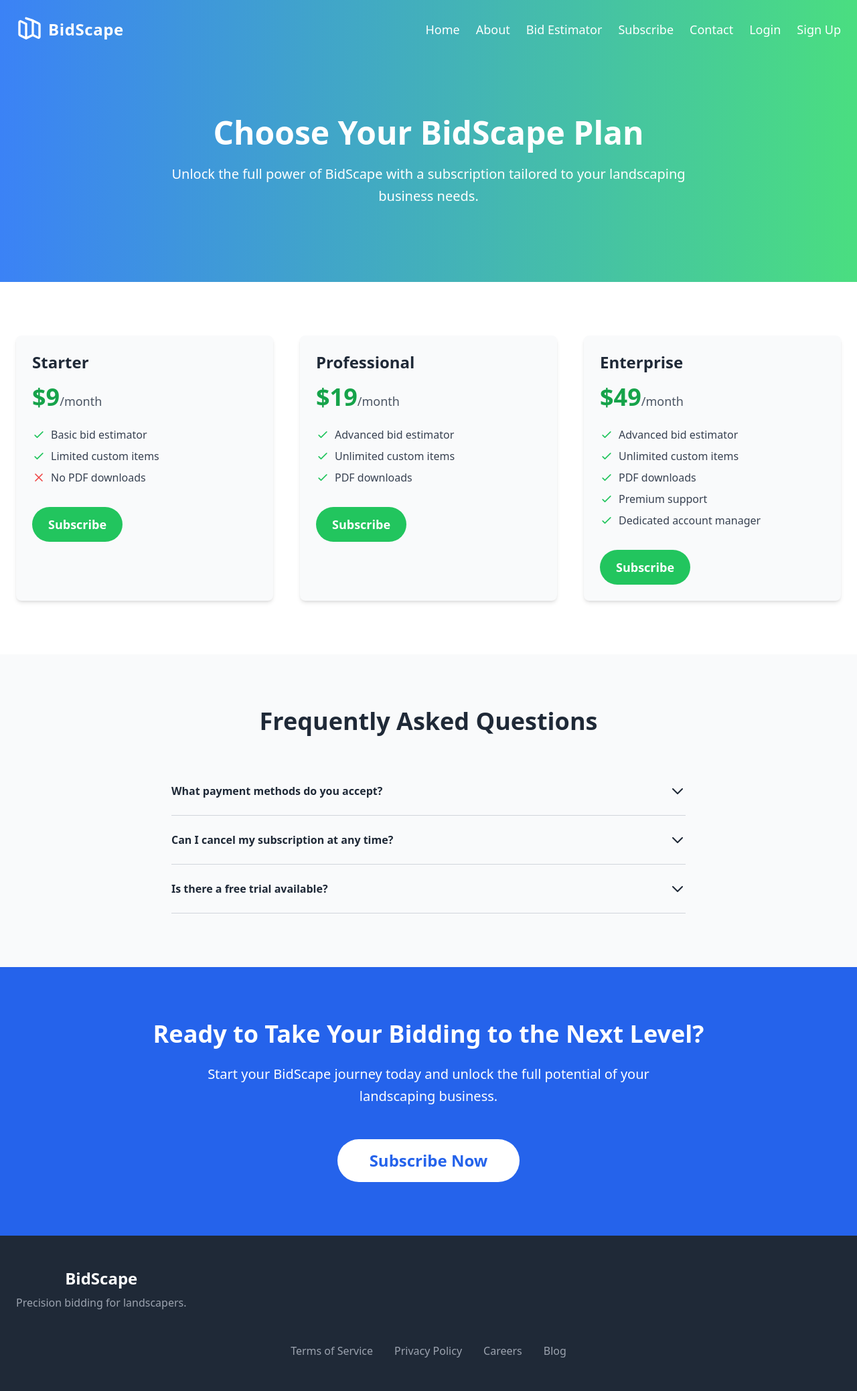
After one commit to JohnathonCrowder/Landscape_bidder, a Flask app: page /subscribe in a window 1280 px wide. The commit adds this page. Shown: the whole page at 67% size. Run offline with Flask 3, Linux system fonts and the light colour scheme; some libraries are stand-ins or nearby versions.

Commit message:
Added Subscription page

```diff
--- a/app/routes.py
+++ b/app/routes.py
@@ -146,6 +146,10 @@ def generate_pdf(items_data, total_cost, is_custom=False):
 @bp.route('/')
 def index():
     return render_template('index.html', title='Home')
+
+@bp.route('/subscribe')
+def subscribe():
+    return render_template('subscribe.html', title='Subscribe')
 
 @bp.route('/about')
 def about():
--- a/app/templates/base.html
+++ b/app/templates/base.html
@@ -22,6 +22,7 @@
                     <a href="{{ url_for('main.index') }}" class="text-lg font-medium hover:text-blue-100 transition duration-300 ease-in-out">Home</a>
                     <a href="{{ url_for('main.about') }}" class="text-lg font-medium hover:text-blue-100 transition duration-300 ease-in-out">About</a>
                     <a href="{{ url_for('main.bid_estimator') }}" class="text-lg font-medium hover:text-blue-100 transition duration-300 ease-in-out">Bid Estimator</a>
+                    <a href="{{ url_for('main.subscribe') }}" class="text-lg font-medium hover:text-blue-100 transition duration-300 ease-in-out">Subscribe</a>
                     <a href="{{ url_for('main.contact') }}" class="text-lg font-medium hover:text-blue-100 transition duration-300 ease-in-out">Contact</a>
                     {% if current_user.is_authenticated %}
                         <a href="{{ url_for('main.custom_bidder') }}" class="text-lg font-medium hover:text-blue-100 transition duration-300 ease-in-out">Custom Bidder</a>
@@ -45,9 +46,11 @@
                     <a href="{{ url_for('main.index') }}" class="text-lg font-medium hover:text-blue-100 transition duration-300 ease-in-out">Home</a>
                     <a href="{{ url_for('main.about') }}" class="text-lg font-medium hover:text-blue-100 transition duration-300 ease-in-out">About</a>
                     <a href="{{ url_for('main.bid_estimator') }}" class="text-lg font-medium hover:text-blue-100 transition duration-300 ease-in-out">Bid Estimator</a>
+                    <a href="{{ url_for('main.subscribe') }}" class="text-lg font-medium hover:text-blue-100 transition duration-300 ease-in-out">Subscribe</a>
                     <a href="{{ url_for('main.contact') }}" class="text-lg font-medium hover:text-blue-100 transition duration-300 ease-in-out">Contact</a>
                     {% if current_user.is_authenticated %}
                         <a href="{{ url_for('main.custom_bidder') }}" class="text-lg font-medium hover:text-blue-100 transition duration-300 ease-in-out">Custom Bidder</a>
+
                         <a href="{{ url_for('main.account') }}" class="text-lg font-medium hover:text-blue-100 transition duration-300 ease-in-out">Account</a>
                         <a href="{{ url_for('main.logout') }}" class="text-lg font-medium hover:text-blue-100 transition duration-300 ease-in-out">Logout</a>
                     {% else %}
--- /dev/null
+++ b/app/templates/subscribe.html
@@ -0,0 +1,180 @@
+{% extends 'base.html' %}
+
+{% block title %}Subscribe{% endblock %}
+
+{% block content %}
+<div class="bg-gradient-to-r from-blue-500 to-green-400 text-white py-20">
+    <div class="container mx-auto px-6 text-center">
+        <h1 class="text-5xl font-extrabold mb-4 leading-tight">Choose Your BidScape Plan</h1>
+        <p class="text-xl mb-8 max-w-3xl mx-auto leading-relaxed">
+            Unlock the full power of BidScape with a subscription tailored to your landscaping business needs.
+        </p>
+    </div>
+</div>
+
+<section class="py-20 bg-white">
+    <div class="container mx-auto px-6">
+        <div class="grid grid-cols-1 md:grid-cols-3 gap-10">
+            <div class="bg-gray-50 rounded-lg shadow-md p-6 hover:shadow-lg transition-shadow duration-300">
+                <h3 class="text-2xl font-bold text-gray-800 mb-4">Starter</h3>
+                <p class="text-4xl font-extrabold text-green-600 mb-6">$9<span class="text-lg font-normal text-gray-600">/month</span></p>
+                <ul class="text-gray-700 mb-8">
+                    <li class="flex items-center mb-2">
+                        <svg class="w-5 h-5 text-green-500 mr-2" fill="none" stroke="currentColor" viewBox="0 0 24 24" xmlns="http://www.w3.org/2000/svg">
+                            <path stroke-linecap="round" stroke-linejoin="round" stroke-width="2" d="M5 13l4 4L19 7"></path>
+                        </svg>
+                        Basic bid estimator
+                    </li>
+                    <li class="flex items-center mb-2">
+                        <svg class="w-5 h-5 text-green-500 mr-2" fill="none" stroke="currentColor" viewBox="0 0 24 24" xmlns="http://www.w3.org/2000/svg">
+                            <path stroke-linecap="round" stroke-linejoin="round" stroke-width="2" d="M5 13l4 4L19 7"></path>
+                        </svg>
+                        Limited custom items
+                    </li>
+                    <li class="flex items-center mb-2">
+                        <svg class="w-5 h-5 text-red-500 mr-2" fill="none" stroke="currentColor" viewBox="0 0 24 24" xmlns="http://www.w3.org/2000/svg">
+                            <path stroke-linecap="round" stroke-linejoin="round" stroke-width="2" d="M6 18L18 6M6 6l12 12"></path>
+                        </svg>
+                        No PDF downloads
+                    </li>
+                </ul>
+                <a href="#" class="bg-green-500 hover:bg-green-600 text-white font-bold py-3 px-6 rounded-full text-lg transition duration-300 ease-in-out transform hover:scale-105 hover:shadow-lg inline-block">
+                    Subscribe
+                </a>
+            </div>
+            <div class="bg-gray-50 rounded-lg shadow-md p-6 hover:shadow-lg transition-shadow duration-300">
+                <h3 class="text-2xl font-bold text-gray-800 mb-4">Professional</h3>
+                <p class="text-4xl font-extrabold text-green-600 mb-6">$19<span class="text-lg font-normal text-gray-600">/month</span></p>
+                <ul class="text-gray-700 mb-8">
+                    <li class="flex items-center mb-2">
+                        <svg class="w-5 h-5 text-green-500 mr-2" fill="none" stroke="currentColor" viewBox="0 0 24 24" xmlns="http://www.w3.org/2000/svg">
+                            <path stroke-linecap="round" stroke-linejoin="round" stroke-width="2" d="M5 13l4 4L19 7"></path>
+                        </svg>
+                        Advanced bid estimator
+                    </li>
+                    <li class="flex items-center mb-2">
+                        <svg class="w-5 h-5 text-green-500 mr-2" fill="none" stroke="currentColor" viewBox="0 0 24 24" xmlns="http://www.w3.org/2000/svg">
+                            <path stroke-linecap="round" stroke-linejoin="round" stroke-width="2" d="M5 13l4 4L19 7"></path>
+                        </svg>
+                        Unlimited custom items
+                    </li>
+                    <li class="flex items-center mb-2">
+                        <svg class="w-5 h-5 text-green-500 mr-2" fill="none" stroke="currentColor" viewBox="0 0 24 24" xmlns="http://www.w3.org/2000/svg">
+                            <path stroke-linecap="round" stroke-linejoin="round" stroke-width="2" d="M5 13l4 4L19 7"></path>
+                        </svg>
+                        PDF downloads
+                    </li>
+                </ul>
+                <a href="#" class="bg-green-500 hover:bg-green-600 text-white font-bold py-3 px-6 rounded-full text-lg transition duration-300 ease-in-out transform hover:scale-105 hover:shadow-lg inline-block">
+                    Subscribe
+                </a>
+            </div>
+            <div class="bg-gray-50 rounded-lg shadow-md p-6 hover:shadow-lg transition-shadow duration-300">
+                <h3 class="text-2xl font-bold text-gray-800 mb-4">Enterprise</h3>
+                <p class="text-4xl font-extrabold text-green-600 mb-6">$49<span class="text-lg font-normal text-gray-600">/month</span></p>
+                <ul class="text-gray-700 mb-8">
+                    <li class="flex items-center mb-2">
+                        <svg class="w-5 h-5 text-green-500 mr-2" fill="none" stroke="currentColor" viewBox="0 0 24 24" xmlns="http://www.w3.org/2000/svg">
+                            <path stroke-linecap="round" stroke-linejoin="round" stroke-width="2" d="M5 13l4 4L19 7"></path>
+                        </svg>
+                        Advanced bid estimator
+                    </li>
+                    <li class="flex items-center mb-2">
+                        <svg class="w-5 h-5 text-green-500 mr-2" fill="none" stroke="currentColor" viewBox="0 0 24 24" xmlns="http://www.w3.org/2000/svg">
+                            <path stroke-linecap="round" stroke-linejoin="round" stroke-width="2" d="M5 13l4 4L19 7"></path>
+                        </svg>
+                        Unlimited custom items
+                    </li>
+                    <li class="flex items-center mb-2">
+                        <svg class="w-5 h-5 text-green-500 mr-2" fill="none" stroke="currentColor" viewBox="0 0 24 24" xmlns="http://www.w3.org/2000/svg">
+                            <path stroke-linecap="round" stroke-linejoin="round" stroke-width="2" d="M5 13l4 4L19 7"></path>
+                        </svg>
+                        PDF downloads
+                    </li>
+                    <li class="flex items-center mb-2">
+                        <svg class="w-5 h-5 text-green-500 mr-2" fill="none" stroke="currentColor" viewBox="0 0 24 24" xmlns="http://www.w3.org/2000/svg">
+                            <path stroke-linecap="round" stroke-linejoin="round" stroke-width="2" d="M5 13l4 4L19 7"></path>
+                        </svg>
+                        Premium support
+                    </li>
+                    <li class="flex items-center mb-2">
+                        <svg class="w-5 h-5 text-green-500 mr-2" fill="none" stroke="currentColor" viewBox="0 0 24 24" xmlns="http://www.w3.org/2000/svg">
+                            <path stroke-linecap="round" stroke-linejoin="round" stroke-width="2" d="M5 13l4 4L19 7"></path>
+                        </svg>
+                        Dedicated account manager
+                    </li>
+                </ul>
+                <a href="#" class="bg-green-500 hover:bg-green-600 text-white font-bold py-3 px-6 rounded-full text-lg transition duration-300 ease-in-out transform hover:scale-105 hover:shadow-lg inline-block">
+                    Subscribe
+                </a>
+            </div>
+        </div>
+    </div>
+</section>
+
+<section class="py-20 bg-gray-50">
+    <div class="container mx-auto px-6">
+        <h2 class="text-4xl font-bold text-center text-gray-800 mb-12">Frequently Asked Questions</h2>
+        <div class="max-w-3xl mx-auto">
+            <div class="border-b border-gray-300 py-6">
+                <button class="flex items-center justify-between w-full text-left text-gray-800 font-semibold">
+                    <span>What payment methods do you accept?</span>
+                    <svg class="w-6 h-6" fill="none" stroke="currentColor" viewBox="0 0 24 24" xmlns="http://www.w3.org/2000/svg">
+                        <path stroke-linecap="round" stroke-linejoin="round" stroke-width="2" d="M19 9l-7 7-7-7"></path>
+                    </svg>
+                </button>
+                <div class="hidden">
+                    <p class="text-gray-700 mt-4">We accept all major credit cards (Visa, Mastercard, American Express), as well as PayPal.</p>
+                </div>
+            </div>
+            <div class="border-b border-gray-300 py-6">
+                <button class="flex items-center justify-between w-full text-left text-gray-800 font-semibold">
+                    <span>Can I cancel my subscription at any time?</span>
+                    <svg class="w-6 h-6" fill="none" stroke="currentColor" viewBox="0 0 24 24" xmlns="http://www.w3.org/2000/svg">
+                        <path stroke-linecap="round" stroke-linejoin="round" stroke-width="2" d="M19 9l-7 7-7-7"></path>
+                    </svg>
+                </button>
+                <div class="hidden">
+                    <p class="text-gray-700 mt-4">Yes, you can cancel your subscription at any time. You'll have access to the service until the end of your current billing cycle.</p>
+                </div>
+            </div>
+            <div class="border-b border-gray-300 py-6">
+                <button class="flex items-center justify-between w-full text-left text-gray-800 font-semibold">
+                    <span>Is there a free trial available?</span>
+                    <svg class="w-6 h-6" fill="none" stroke="currentColor" viewBox="0 0 24 24" xmlns="http://www.w3.org/2000/svg">
+                        <path stroke-linecap="round" stroke-linejoin="round" stroke-width="2" d="M19 9l-7 7-7-7"></path>
+                    </svg>
+                </button>
+                <div class="hidden">
+                    <p class="text-gray-700 mt-4">Yes, we offer a 14-day free trial for all new users. No credit card required.</p>
+                </div>
+            </div>
+        </div>
+    </div>
+</section>
+
+<section class="py-20 bg-blue-600 text-white text-center">
+    <div class="container mx-auto px-6">
+        <h2 class="text-4xl font-extrabold mb-6">Ready to Take Your Bidding to the Next Level?</h2>
+        <p class="text-xl mb-12 max-w-3xl mx-auto leading-relaxed">
+            Start your BidScape journey today and unlock the full potential of your landscaping business.
+        </p>
+        <a href="#" class="bg-white text-blue-600 hover:bg-blue-50 font-bold py-4 px-12 rounded-full text-2xl transition duration-300 ease-in-out transform hover:scale-105 hover:shadow-lg inline-block">
+            Subscribe Now
+        </a>
+    </div>
+</section>
+
+<script>
+    const accordionButtons = document.querySelectorAll('button.flex');
+
+    accordionButtons.forEach(button => {
+        button.addEventListener('click', () => {
+            const content = button.nextElementSibling;
+            button.classList.toggle('text-green-600');
+            button.lastElementChild.classList.toggle('rotate-180');
+            content.classList.toggle('hidden');
+        });
+    });
+</script>
+{% endblock %}
```
